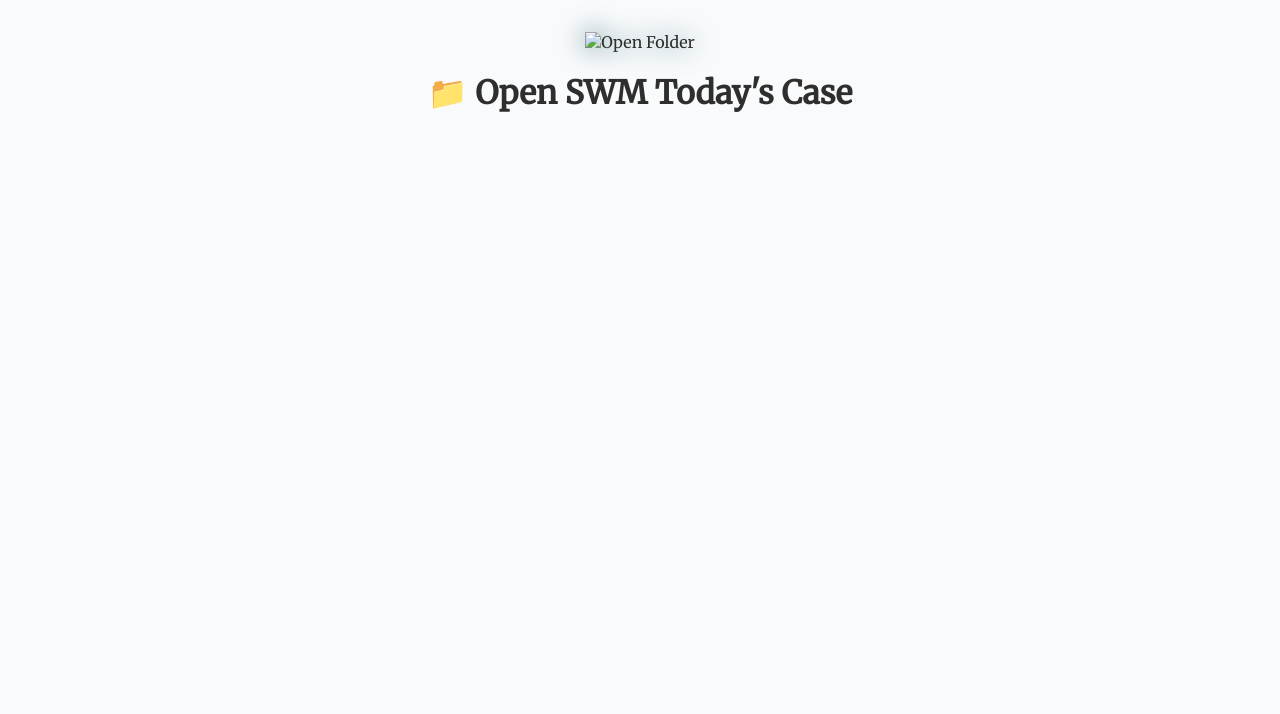
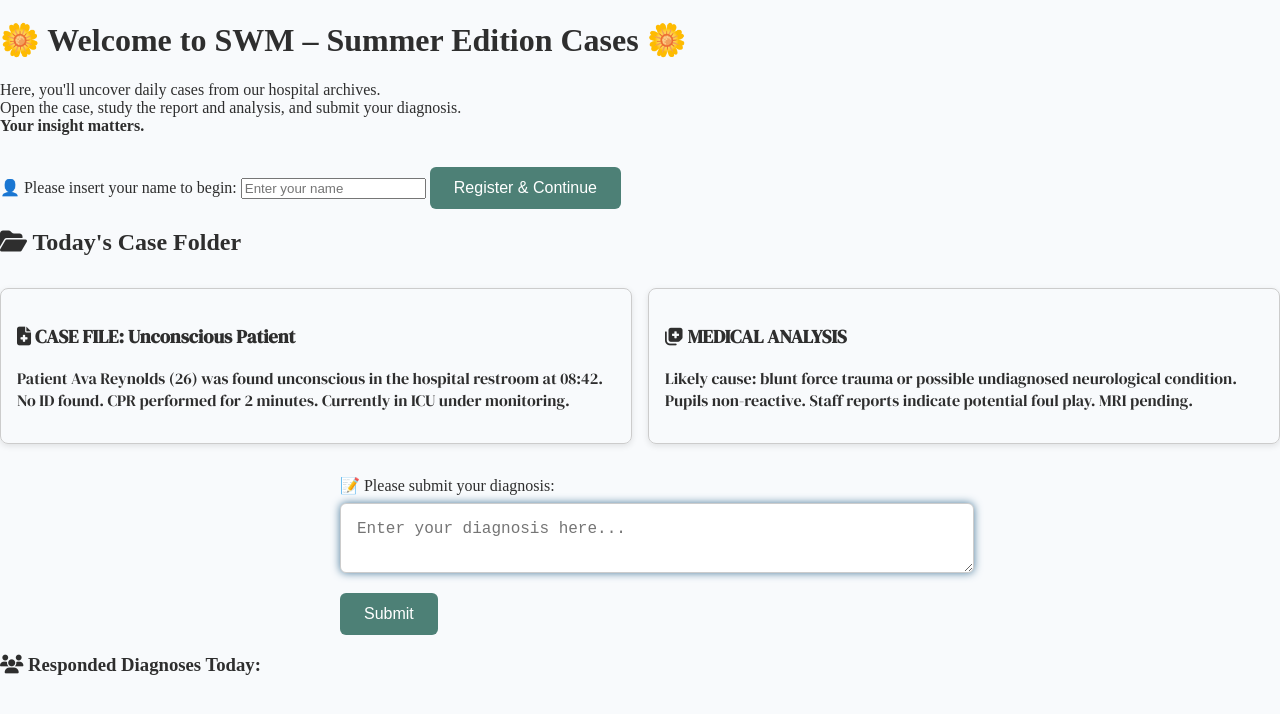
Before and after one commit to bbila46/Swm-betaaaawaa, a plain HTML site: page index.html in a window 1280 px wide. Drawn offline with Linux system fonts and the light colour scheme.

Commit message:
Update index.html

```diff
--- a/index.html
+++ b/index.html
@@ -1,43 +1,51 @@
 <!DOCTYPE html>
 <html lang="en">
 <head>
-  <meta charset="UTF-8" />
-  <meta name="viewport" content="width=device-width, initial-scale=1.0"/>
-  <title>SWM Case Interface</title>
-  <link rel="stylesheet" href="style.css" />
-  <link href="https://fonts.googleapis.com/css2?family=DM+Serif+Display&family=Merriweather&display=swap" rel="stylesheet">
+<meta charset="UTF-8" />
+<meta name="viewport" content="width=device-width, initial-scale=1" />
+<title>SWM Summer Cases</title>
+<link href="https://fonts.googleapis.com/css2?family=DM+Serif+Display&family=Quicksand&display=swap" rel="stylesheet" />
+<link rel="stylesheet" href="style.css" />
+<script src="https://kit.fontawesome.com/a076d05399.js" crossorigin="anonymous"></script>
 </head>
 <body>
-  <div class="container">
+  <div id="welcomeScreen" class="screen active">
+    <div class="welcome-container">
+      <h1>🌼 Welcome to SWM – Summer Edition Cases 🌼</h1>
+      <p>Here, you'll uncover daily cases from our hospital archives.<br/>
+      Open the case, study the report and analysis, and submit your diagnosis.<br/>
+      <strong>Your insight matters.</strong></p>
+      <label for="userNameInput" class="name-label">👤 Please insert your name to begin:</label>
+      <input type="text" id="userNameInput" placeholder="Enter your name" autocomplete="off" />
+      <button id="registerBtn">Register & Continue</button>
+    </div>
+  </div>
+
+  <div id="caseScreen" class="screen">
     <header>
-      <img src="assets/folder-icon.svg" alt="Open Folder" id="openFolder" class="folder-icon"/>
-      <h1>📁 Open SWM Today's Case</h1>
+      <h2><i class="fas fa-folder-open"></i> Today's Case Folder</h2>
+      <div id="greeting"></div>
     </header>
+    <main class="folder-layout">
+      <section class="letter case-letter">
+        <h3><i class="fas fa-file-medical"></i> CASE FILE: Unconscious Patient</h3>
+        <p>Patient Ava Reynolds (26) was found unconscious in the hospital restroom at 08:42. No ID found. CPR performed for 2 minutes. Currently in ICU under monitoring.</p>
+      </section>
+      <section class="letter analysis-letter">
+        <h3><i class="fas fa-notes-medical"></i> MEDICAL ANALYSIS</h3>
+        <p>Likely cause: blunt force trauma or possible undiagnosed neurological condition. Pupils non-reactive. Staff reports indicate potential foul play. MRI pending.</p>
+      </section>
+    </main>
 
-    <section id="caseSection" class="hidden">
-      <div class="case-date">
-        <span>📅 Case opened on: <strong id="caseDate"></strong></span>
-        <span class="status-tag">Status: Active</span>
-      </div>
+    <section class="feedback-section">
+      <label for="diagnosisInput">📝 Please submit your diagnosis:</label>
+      <textarea id="diagnosisInput" placeholder="Enter your diagnosis here..."></textarea>
+      <button id="submitDiagnosisBtn">Submit</button>
+    </section>
 
-      <div class="folder-layout">
-        <article class="letter case-letter">
-          <h2>CASE: Unconscious Patient in Restroom</h2>
-          <p id="caseText"></p>
-        </article>
-
-        <article class="letter analysis-letter">
-          <h2>DOCTOR'S ANALYSIS</h2>
-          <p id="analysisText"></p>
-        </article>
-      </div>
-
-      <div class="feedback-section">
-        <label for="diagnosis">📝 Please write your opinion about your diagnosis:</label>
-        <textarea id="diagnosis" placeholder="Enter your diagnosis..."></textarea>
-        <button onclick="submitDiagnosis()">Submit</button>
-        <div id="userFeedback"></div>
-      </div>
+    <section class="responses-section">
+      <h3><i class="fas fa-users"></i> Responded Diagnoses Today:</h3>
+      <ul id="responsesList"></ul>
     </section>
   </div>
 
```
